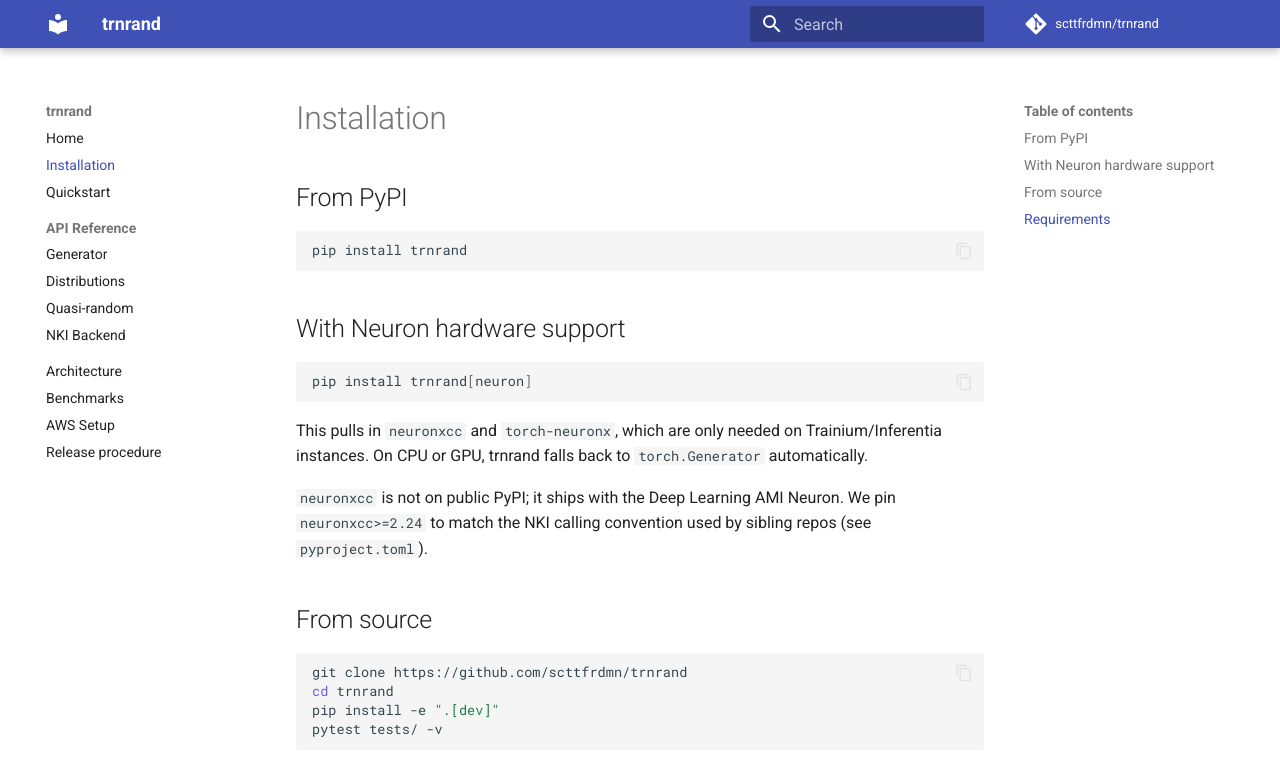
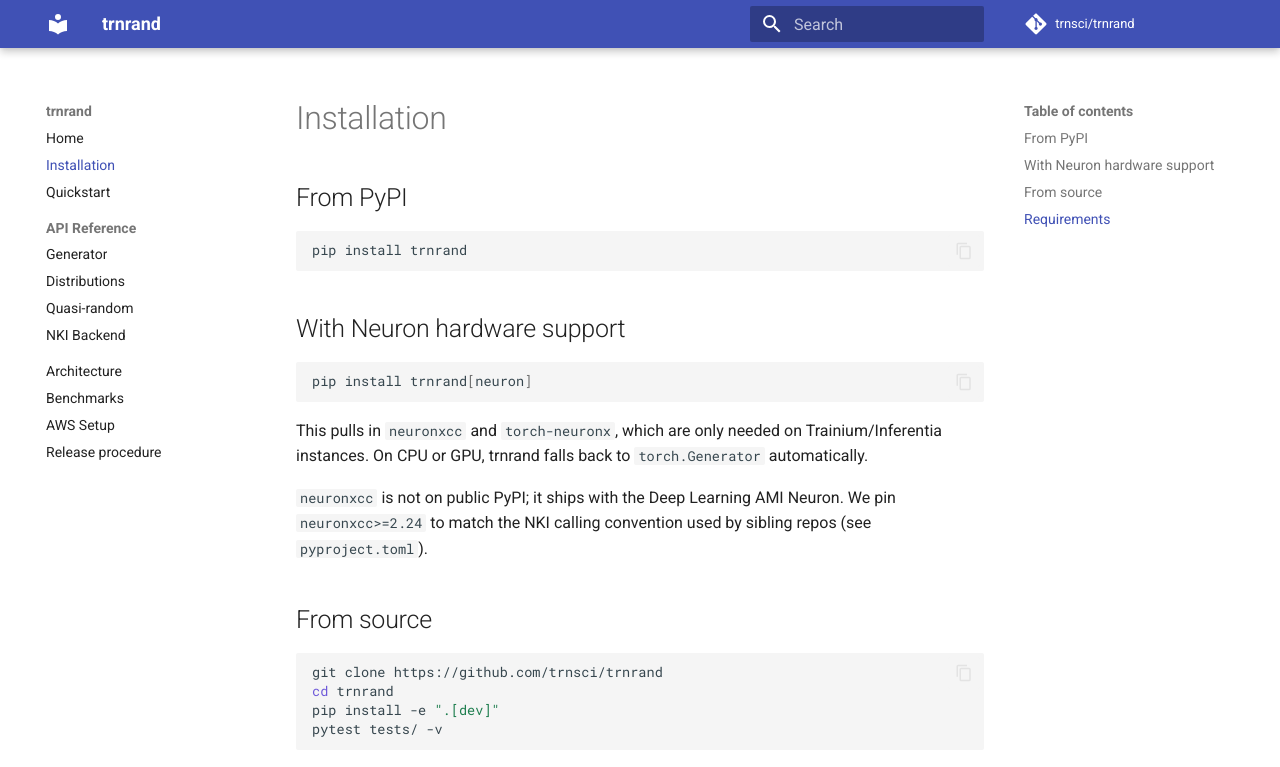
Before and after one commit to trnsci/trnrand, an MkDocs documentation site: the page built from docs/installation.md, in a window 1280 px wide and 1036 px high. Shown: the top 767 px of the window. Built offline with MkDocs 1.6.1 and Material for MkDocs 9.7.7, drawn with Linux system fonts in a browser that asks for light colours; comment, search, counter and statistics services are not loaded.

Commit message:
Update URLs for trnsci org transfer (#7)
Points badges, PyPI metadata, mkdocs config, installation docs, and
terraform user-data at the new github.com/trnsci/trnrand home ahead
of the repo transfer.

````diff
--- a/docs/installation.md
+++ b/docs/installation.md
@@ -23,7 +23,7 @@ by sibling repos (see `pyproject.toml`).
 ## From source
 
 ```bash
-git clone https://github.com/scttfrdmn/trnrand
+git clone https://github.com/trnsci/trnrand
 cd trnrand
 pip install -e ".[dev]"
 pytest tests/ -v
--- a/mkdocs.yml
+++ b/mkdocs.yml
@@ -1,8 +1,8 @@
 site_name: trnrand
 site_description: Random number generation for AWS Trainium via NKI
-site_url: https://scttfrdmn.github.io/trnrand/
-repo_url: https://github.com/scttfrdmn/trnrand
-repo_name: scttfrdmn/trnrand
+site_url: https://trnsci.github.io/trnrand/
+repo_url: https://github.com/trnsci/trnrand
+repo_name: trnsci/trnrand
 
 theme:
   name: material
````
Also changed, not shown: README.md (+3 -3 lines), pyproject.toml (+4 -4 lines), 1 other file.
